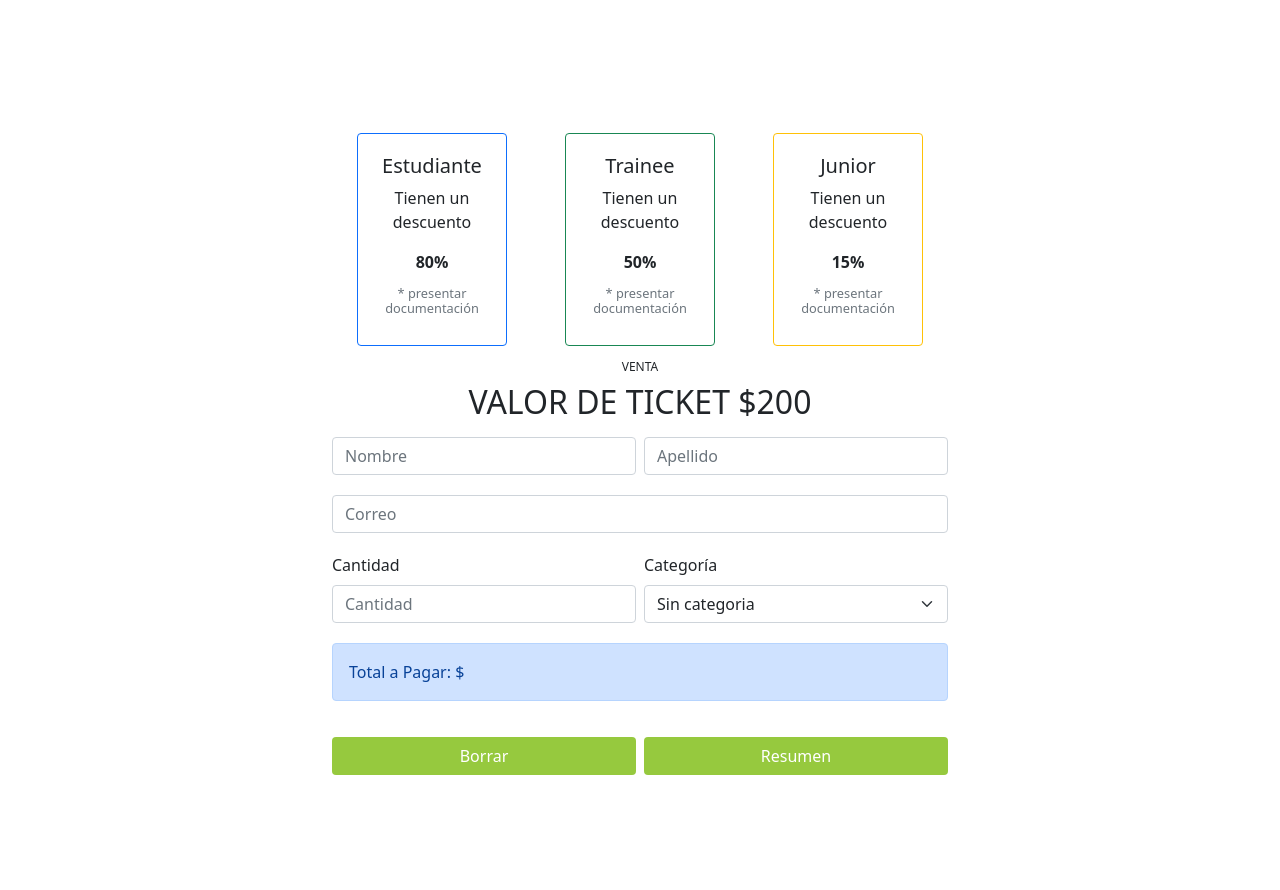
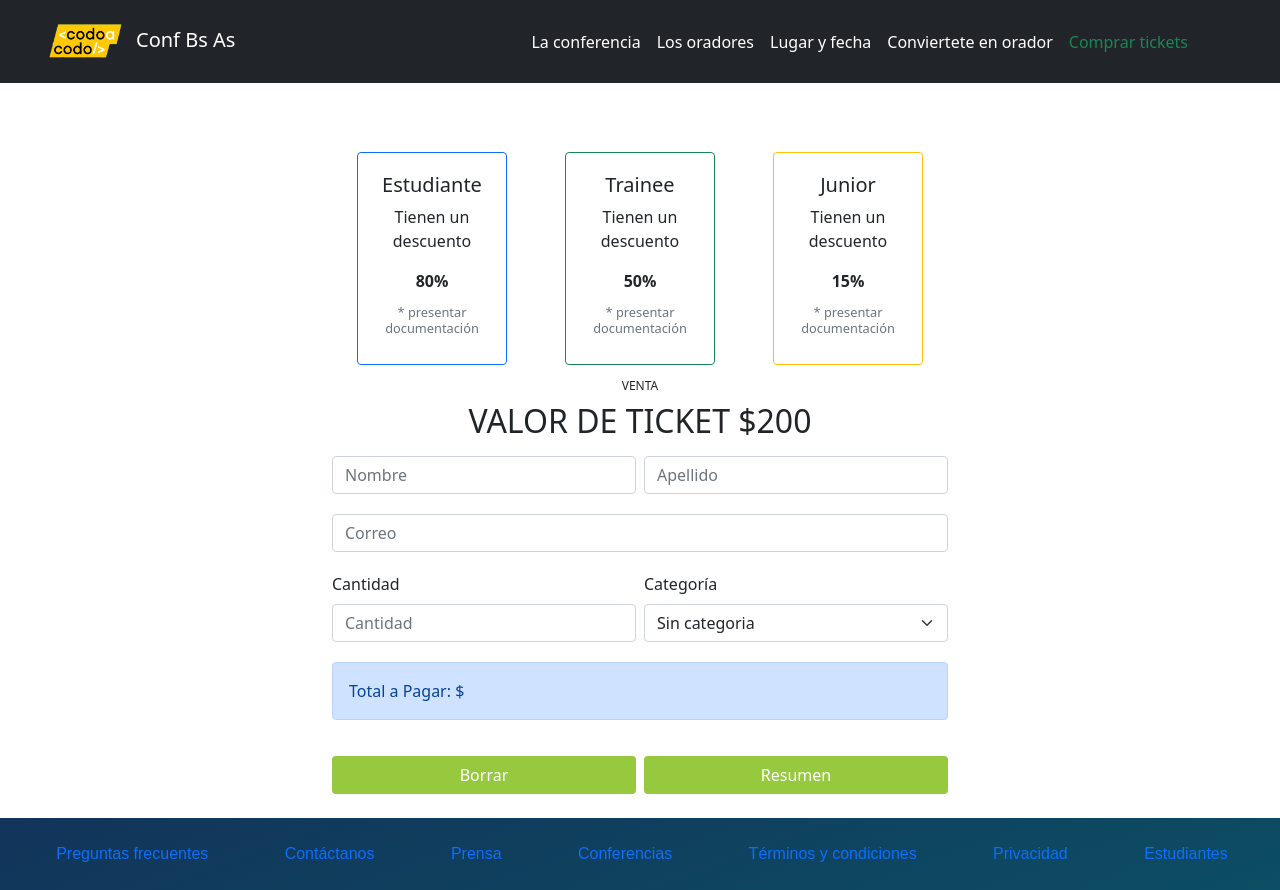
Before and after one commit to arimfer/tpi2_23557, a plain HTML site: page tickets.html in a window 1280 px wide. Before the commit the page ends 800 px from the top, so only its background shows below. Drawn offline with nearby package versions, Linux system fonts and the light colour scheme.

Commit message:
Segundo Commit

```diff
--- a/tickets.html
+++ b/tickets.html
@@ -16,11 +16,55 @@
 </head>
 
 <body>
+
+     <!-- Imagen del header -->
+  <!-- <header class="container-fluid header"> -->
+  <header class="container-fluid">
+    <div class="row">
+      <nav class="navbar navbar-expand-lg navbar-dark bg-dark text-center">
+        <div class="container-fluid">
+
+          <!-- Imagen Codo a Codo -->
+          <a class="navbar-brand" href="#">
+            <img class="img-fluid" src="images/codoacodo.png" alt="" width="100" height="100">Conf Bs As</a>
+
+            <!-- Boton hamburguesa -->
+          <button class="navbar-toggler" type="button" data-bs-toggle="collapse"
+            data-bs-target="#navbarSupportedContent" aria-controls="navbarSupportedContent" arial-expanded="false"
+            arial-label="Toggle navigation">
+            <span class="navbar-toggler-icon"></span>
+          </button>
+
+          <div class="collapse navbar-collapse" id="navbarSupportedContent">
+            <ul class="navbar-nav mb-2 mb-lg-0 ms-auto me-5">
+              <li class="nav-item">
+                <a class="nav-link active" aria-current="page" href="#">La conferencia</a>
+              </li>
+              <li class="nav-item">
+                <a class="nav-link active" aria-current="page" href="#">Los oradores</a>
+              </li>
+              <li class="nav-item">
+                <a class="nav-link active" aria-current="page" href="#">Lugar y fecha</a>
+              </li>
+              <li class="nav-item">
+                <a class="nav-link active" aria-current="page" href="#">Conviertete en orador</a>
+              </li>
+              <li class="nav-item">
+                <a class="nav-link active text-success" aria-current="page" href="tickets.html">Comprar tickets</a>
+              </li>
+            </ul>
+          </div>
+        </div>
+      </nav>
+    </div>
+  </header>
+
     <main>
         <!-- Cards -->
-        <div class="container" style="padding-top: 8rem;">
+        <div class="container" style="padding-top: 4rem;">
 
             <div class="row justify-content-md-center g-1">
+
                 <div class="col-3" style="width: 13rem;">
                     <div class="card border border-primary p-1">
                         <div class="card-body text-center">
@@ -32,6 +76,7 @@
                         </div>
                     </div>
                 </div>
+
                 <div class="col-3" style="width: 13rem;">
                     <div class="card border border-success p-1">
                         <div class="card-body text-center">
@@ -43,6 +88,7 @@
                         </div>
                     </div>
                 </div>
+
                 <div class="col-3" style="width: 13rem;">
                     <div class="card border border-warning p-1">
                         <div class="card-body text-center">
@@ -54,7 +100,9 @@
                         </div>
                     </div>
                 </div>
+
             </div>
+
         </div>
 
         <!-- Form -->
@@ -102,8 +150,39 @@
                         type=" button" id="resumen">Resumen</button>
                 </div>
             </form>
+            <br>
         </div>
     </main>
+
+    <footer class="footer p-3">
+        <ul class="nav justify-content-around align-items-center">
+             <li class="nav-item text-center ">
+              <a class="nav-link footer-set ms-1" aria-current="page" href="#">Preguntas frecuentes</a>
+             </li>
+             <li class="nav-item">
+              <a class="nav-link footer-set ms-1" href="#">Contáctanos</a>
+             </li>
+             <li class="nav-item">
+              <a class="nav-link footer-set ms-1" href="#">Prensa</a>
+             </li>
+             <li class="nav-item">
+              <a class="nav-link footer-set ms-1" href="#">Conferencias</a>
+             </li>
+             <li class="nav-item">
+                <a class="nav-link footer-set ms-1" href="#">Términos y condiciones</a>
+             </li>
+             <li class="nav-item">
+                <a class="nav-link footer-set ms-1" href="#">Privacidad</a>
+             </li>
+             <li class="nav-item">
+                <a class="nav-link footer-set ms-1" href="#">Estudiantes</a>
+             </li>
+          </ul>
+      </footer>
+
+      <script src="https://cdn.jsdelivr.net/npm/bootstrap@5.3.2/dist/js/bootstrap.bundle.min.js"
+        integrity="sha384-C6RzsynM9kWDrMNeT87bh95OGNyZPhcTNXj1NW7RuBCsyN/o0jlpcV8Qyq46cDfL"
+        crossorigin="anonymous"></script>
     <!-- <script src="https://cdn.jsdelivr.net/npm/bootstrap@5.1.3/dist/js/bootstrap.bundle.min.js"
         integrity="sha384-ka7Sk0Gln4gmtz2MlQnikT1wXgYsOg+OMhuP+IlRH9sENBO0LRn5q+8nbTov4+1p"
         crossorigin="anonymous"></script> -->
```
